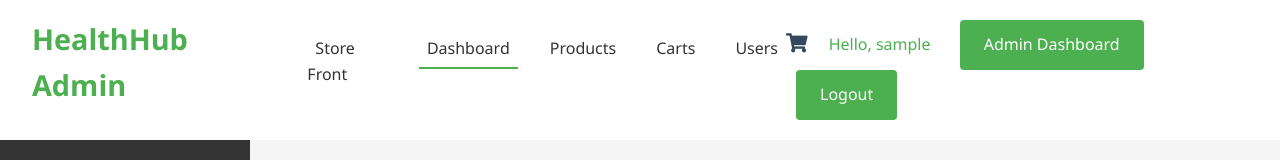
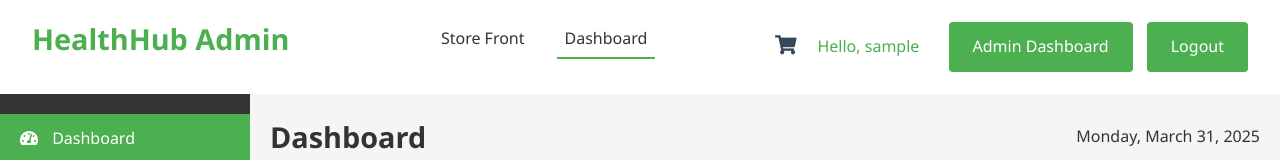
Before and after one commit to Sankalp-Sachapara/wellness-store-project, a website: page public/admin/index.html in a window 1280 px wide. Shown: the top 160 px of the page. Drawn offline with Linux system fonts and the light colour scheme; no server answers; sample sign-in values are in the browser's storage.

Commit message:
minore changes

```diff
--- a/public/admin/index.html
+++ b/public/admin/index.html
@@ -20,9 +20,9 @@
         <ul class="nav-links">
           <li><a href="../index.html">Store Front</a></li>
           <li><a href="index.html" class="active">Dashboard</a></li>
-          <li><a href="manage-products.html">Products</a></li>
+          <!-- <li><a href="manage-products.html">Products</a></li>
           <li><a href="manage-carts.html">Carts</a></li>
-          <li><a href="manage-users.html">Users</a></li>
+          <li><a href="manage-users.html">Users</a></li> -->
         </ul>
         <div class="nav-buttons">
           <a href="#" id="admin-logout" class="btn logout-btn">Logout</a>
```
Also changed, not shown: public/contact.html (+3 -3 lines).
